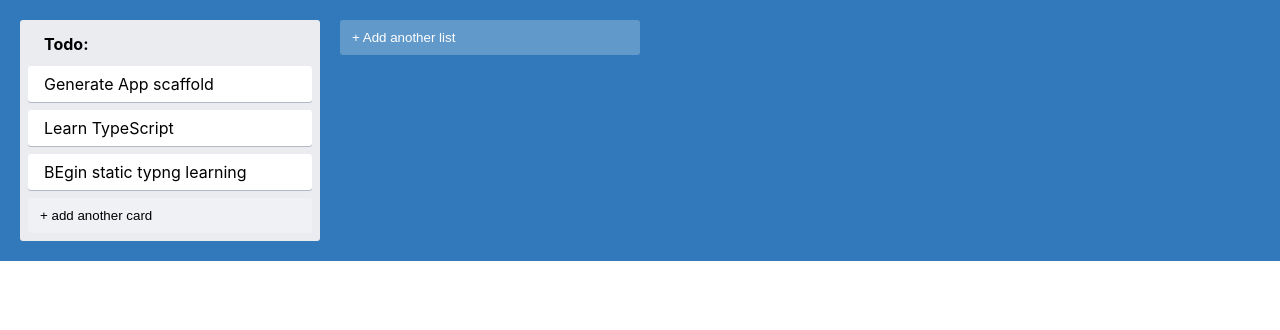
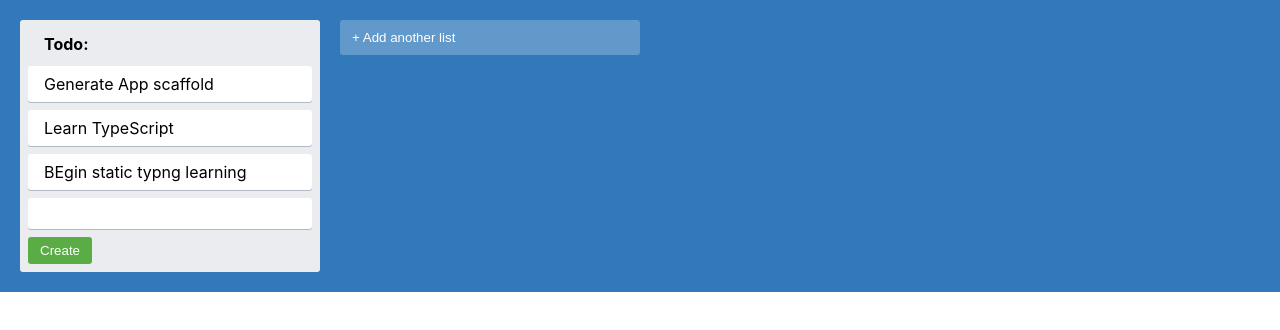
Before and after one commit to thiagopdo/trello-clone, a React (Create React App) app: page / in a window 1280 px wide. Both pictures are taken after a click on the button "+ add another card". Shown: the top 330 px of the page. Built offline with nearby package versions, Linux system fonts and the light colour scheme.

Commit message:
added new item FORM component and styles

```diff
--- a/src/AddNewItem.tsx
+++ b/src/AddNewItem.tsx
@@ -1,3 +1,4 @@
+import { NewItemForm } from "./NewItemForm";
 import { AddItemButton } from "./styles";
 import { useState } from "react";
 
@@ -13,6 +14,15 @@
 
   if (showForm) {
     //render form
+
+    return (
+      <NewItemForm
+        onAdd={(text) => {
+          onAdd(text);
+          setShowForm(false);
+        }}
+      />
+    );
   }
 
   return (
--- /dev/null
+++ b/src/NewItemForm.tsx
@@ -0,0 +1,17 @@
+import { useState } from "react";
+import { NewItemButton, NewItemFormContainer, NewItemInput } from "./styles";
+
+type NewItemFormProps = {
+  onAdd(text: string): void;
+};
+
+export function NewItemForm({ onAdd }: NewItemFormProps) {
+  const [text, setText] = useState("");
+
+  return (
+    <NewItemFormContainer>
+      <NewItemInput value={text} onChange={(e) => setText(e.target.value)} />
+      <NewItemButton onClick={() => onAdd(text)}>Create</NewItemButton>
+    </NewItemFormContainer>
+  );
+}
--- a/src/styles.ts
+++ b/src/styles.ts
@@ -55,3 +55,29 @@
     background-color: #ffffff52;
   }
 `;
+export const NewItemFormContainer = styled.div`
+  max-width: 300px;
+  display: flex;
+  flex-direction: column;
+  width: 100%;
+  align-items: flex-start;
+`;
+
+export const NewItemButton = styled.button`
+  background-color: #5aac44;
+  border-radius: 3px;
+  border: none;
+  box-shadow: none;
+  color: #fff;
+  padding: 6px 12px;
+  text-align: center;
+`;
+
+export const NewItemInput = styled.input`
+  border-radius: 3px;
+  border: none;
+  box-shadow: #091e4240 0px 1px 0px 0px;
+  margin-bottom: 0.5rem;
+  padding: 0.5rem 1rem;
+  width: 100%;
+`;
```
